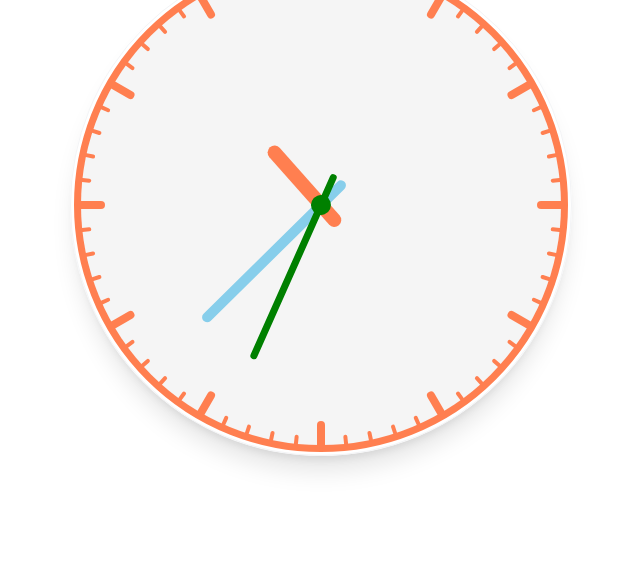
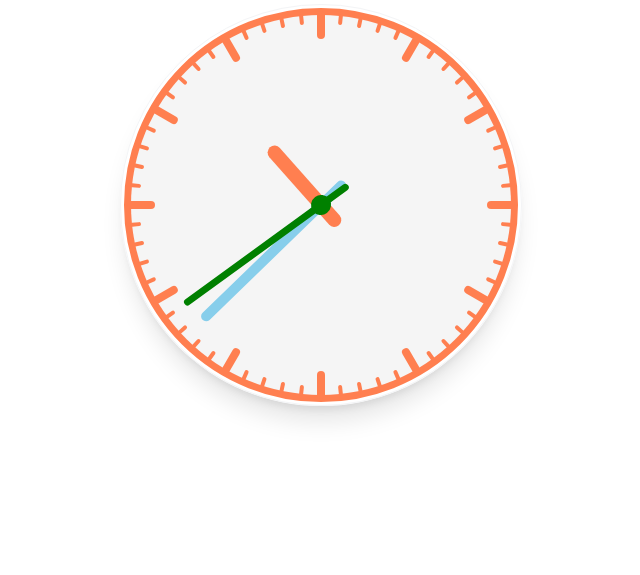
Before and after one commit to pradeepkhanal23/JS-clock, a website: page index.html in a window 1280 px wide. Shown: the part 225-800 px from the top of the page, without its empty margins (319-959 px from the left). Drawn offline with Linux system fonts and the light colour scheme; a web font is replaced by a local one.

Commit message:
animation part done, customization left

```diff
--- a/index.html
+++ b/index.html
@@ -17,8 +17,8 @@
     <h1 class="text-4xl mb-5 text-gray-500">JS Clock Project</h1>
     <canvas
       id="canvas"
-      width="500"
-      height="500"
+      width="400"
+      height="400"
       class="border border-1 border-gray-100 shadow-xl rounded-full"
     ></canvas>
     <script src="./index.js"></script>
--- a/index.js
+++ b/index.js
@@ -1,71 +1,84 @@
 const canvas = document.getElementById("canvas");
 const ctx = canvas.getContext("2d");
-const now = new Date();
+const canvasHeight = canvas.height;
+const canvasWidth = canvas.width;
+const centerX = canvasWidth / 2;
+const centerY = canvasHeight / 2;
 
 function clock() {
-  //first drawing the clock main face
+  // Clear the canvas
+  ctx.clearRect(0, 0, canvasWidth, canvasHeight);
 
-  ctx.save(); // main clock save
+  // Draw the clock elements
+  drawClock();
 
-  //Setting Up canvas
-  ctx.clearRect(0, 0, 500, 500);
-  /*canvas by default starts at  (x,y)=(0,0) top left corner , but in this case we want it in the center so we translated the value+250 in both direction to get the center at (0,0) in a circle*/
-  ctx.translate(250, 250);
+  // Request the next animation frame
+  requestAnimationFrame(clock);
+}
+
+function drawClock() {
+  ctx.save();
+
+  // Setting up canvas
+  ctx.translate(centerX, centerY);
   ctx.rotate(-Math.PI / 2);
-  ctx.strokeStyle = "coral"; // stroke color setup
-  ctx.fillStyle = "#f5f5f5"; // inside the circle color
-  ctx.lineWidth = 3; // stroke width
-  ctx.lineCap = "round"; //rounded line at the edges
+  ctx.strokeStyle = "coral"; // Stroke color setup
+  ctx.fillStyle = "#f5f5f5"; // Inside the circle color
+  ctx.lineWidth = 3; // Stroke width
+  ctx.lineCap = "round"; // Rounded line at the edges
 
-  // clock face/border
+  // Clock face/border
   ctx.save();
   ctx.beginPath();
   ctx.lineWidth = 14;
-  ctx.arc(0, 0, 240, 0, Math.PI * 2, true); // Outer circle
+  ctx.arc(0, 0, centerX - 10, 0, Math.PI * 2, true); // Outer circle
   ctx.stroke();
   ctx.fill();
   ctx.restore();
 
-  //drawing hour marks
+  // Drawing hour marks
   ctx.save();
   ctx.lineWidth = 8;
-
   for (let i = 0; i < 12; i++) {
     ctx.beginPath();
     ctx.rotate(Math.PI / 6);
-    ctx.moveTo(220, 0);
-    ctx.lineTo(240, 0);
+    ctx.moveTo(centerX - 30, 0);
+    ctx.lineTo(centerX - 10, 0);
     ctx.stroke();
   }
   ctx.restore();
 
-  //drawing min marks
+  // Drawing minute marks
   ctx.save();
   ctx.lineWidth = 4;
-
   for (let i = 0; i < 60; i++) {
     if (i % 5 !== 0) {
       ctx.beginPath();
-      ctx.moveTo(233, 0);
-      ctx.lineTo(240, 0);
+      ctx.moveTo(centerX - 17, 0);
+      ctx.lineTo(centerX - 10, 0);
       ctx.stroke();
     }
     ctx.rotate(Math.PI / 30);
   }
-
   ctx.restore();
 
-  //getting current time
-  ctx.save();
+  // Getting current time
+  const now = new Date();
   const hour = now.getHours() % 12;
   const min = now.getMinutes();
   const sec = now.getSeconds();
 
-  console.log(`${hour % 12}:${min}:${sec}`);
+  // Drawing clock hands
+  drawHourHand(hour, min);
+  drawMinuteHand(min, sec);
+  drawSecondHand(sec);
 
-  //HOUR HAND
+  ctx.restore(); // Restore the initial state of the context
+}
+
+function drawHourHand(hr, min) {
   ctx.save();
-  const hourAngle = (Math.PI / 6) * hour + (Math.PI / 360) * min;
+  const hourAngle = (Math.PI / 6) * hr + (Math.PI / 360) * min;
   ctx.rotate(hourAngle);
   ctx.lineWidth = 14;
   ctx.beginPath();
@@ -73,8 +86,9 @@ function clock() {
   ctx.lineTo(70, 0);
   ctx.stroke();
   ctx.restore();
+}
 
-  //MINUTE HAND
+function drawMinuteHand(min, sec) {
   ctx.save();
   const minAngle = (Math.PI / 30) * min + (Math.PI / 1800) * sec;
   ctx.rotate(minAngle);
@@ -85,8 +99,9 @@ function clock() {
   ctx.lineTo(160, 0);
   ctx.stroke();
   ctx.restore();
+}
 
-  //SECONDS HAND
+function drawSecondHand(sec) {
   ctx.save();
   const secondAngle = (sec * Math.PI) / 30;
   ctx.rotate(secondAngle);
@@ -102,8 +117,7 @@ function clock() {
   ctx.arc(0, 0, 10, 0, Math.PI * 2, true);
   ctx.fill();
   ctx.restore();
-
-  ctx.restore(); //main clock restore
 }
 
-clock();
+// Start the clock animation
+requestAnimationFrame(clock);
```
